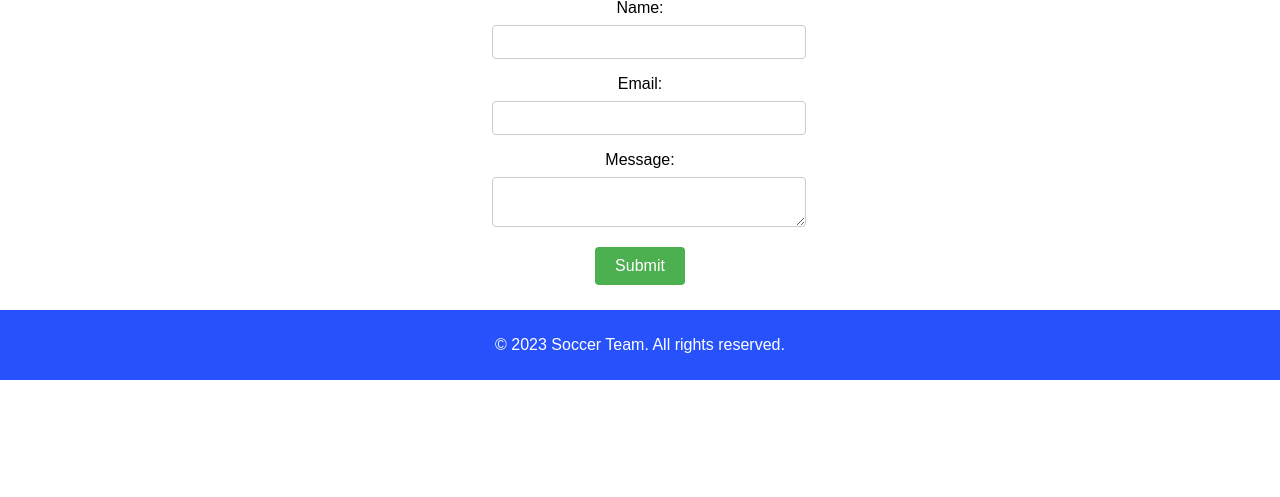
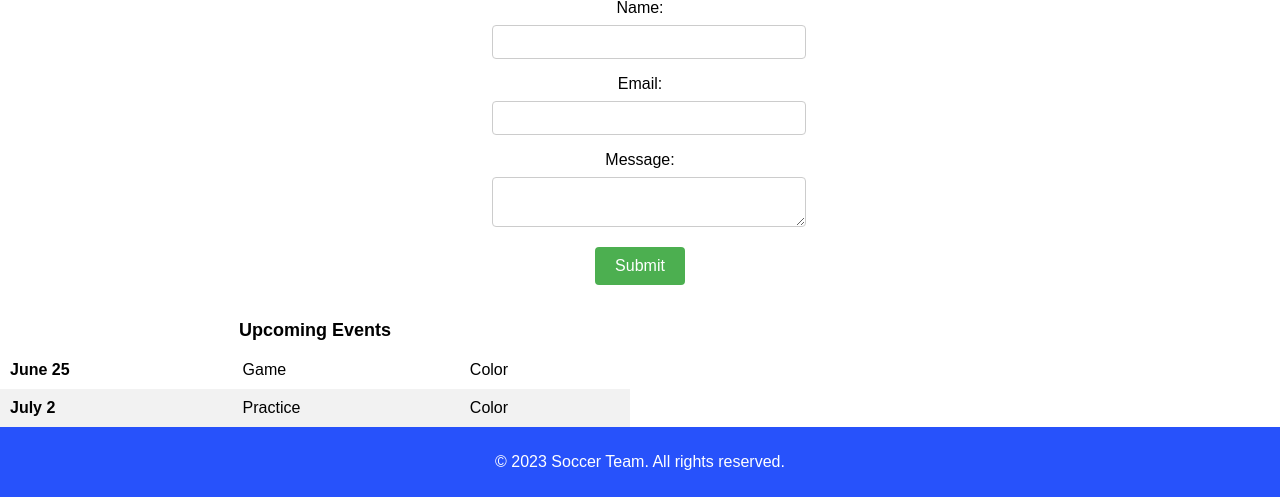
Before and after one commit to Ibanez92/soccer_team, a Flask app: page / in a window 1280 px wide. Shown: the part 760-1257 px from the top of the page. Before the commit the page ends 1140 px from the top, so only its background shows below. Run offline with Flask 3, Linux system fonts and the light colour scheme.

Commit message:
added table for upcoming events

```diff
--- a/static/styles.css
+++ b/static/styles.css
@@ -124,6 +124,46 @@ footer {
     text-align: center;
 }
 
+.calendar-container {
+    display: flex;
+    gap: 20px;
+  }
+
+  .calendar {
+    border-collapse: collapse;
+    width: 100%;
+  }
+
+  .calendar caption {
+    font-size: 18px;
+    font-weight: bold;
+    padding: 10px;
+    text-align: center;
+  }
+
+  .calendar tbody tr:nth-child(even) {
+    background-color: #f2f2f2;
+  }
+
+  .calendar td {
+    padding: 10px;
+  }
+
+  .calendar td.date {
+    font-weight: bold;
+  }
+
+  .contact-form {
+    width: 100%;
+    /* Add your desired styling for the contact form */
+  }
+
+  @media screen and (max-width: 480px) {
+    .calendar-container {
+      flex-direction: column;
+    }
+  }
+
  /* Responsive styling for smaller screens */
   @media screen and (max-width: 480px) {
     .form-element {
--- a/templates/index.html
+++ b/templates/index.html
@@ -58,6 +58,28 @@
             </form>
         </div>
 
+        <div class="calendar-container">
+            <table class="calendar">
+              <caption>Upcoming Events</caption>
+              <tbody>
+                <tr>
+                  <td class="date">June 25</td>
+                  <td class="event">Game</td>
+                  <td class="team-color">Color</td>
+                </tr>
+                <tr>
+                  <td class="date">July 2</td>
+                  <td class="event">Practice</td>
+                  <td class="team-color">Color</td>
+                </tr>
+                <!-- Add more rows for each event -->
+              </tbody>
+            </table>
+            <form class="contact-form">
+              <!-- Your contact form code goes here -->
+            </form>
+          </div>
+
         <footer>
             <p>&copy; 2023 Soccer Team. All rights reserved.</p>
         </footer>
```
